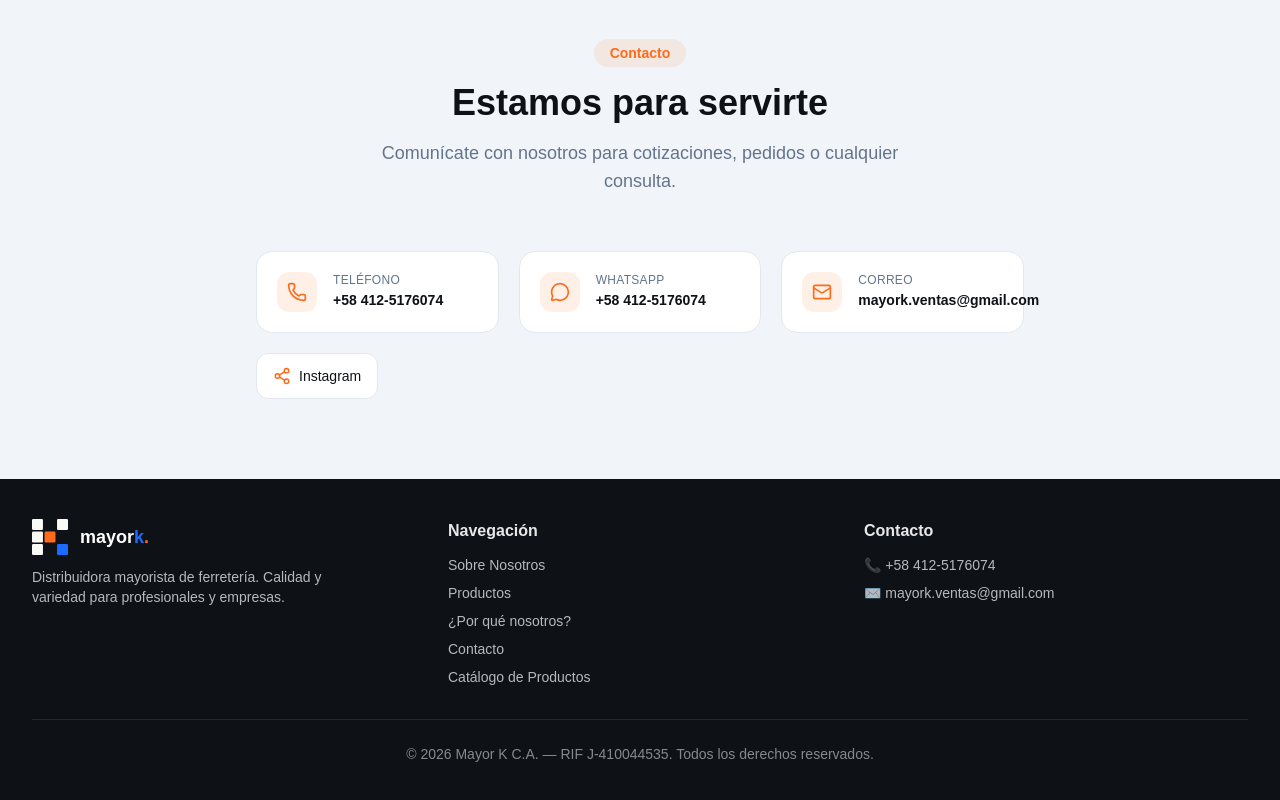
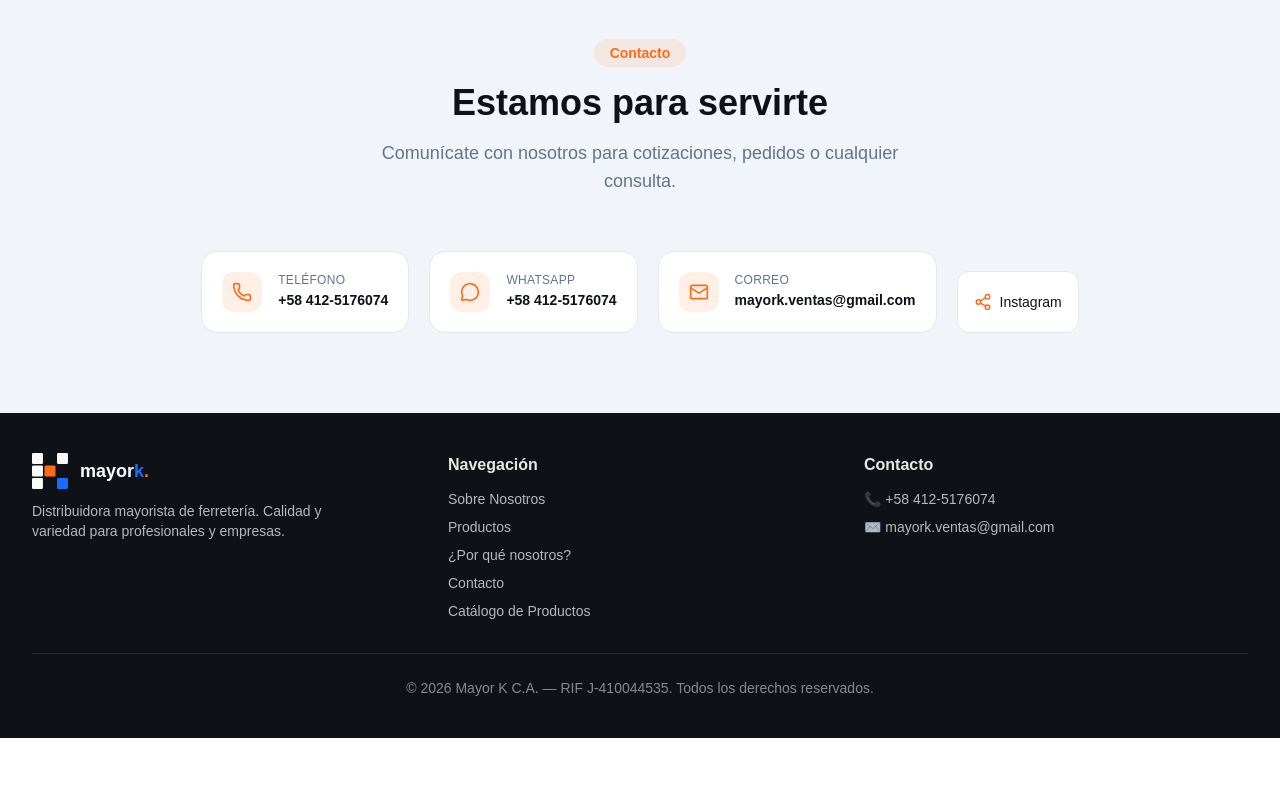
Before and after one commit to maryontiveros/mayor-k-landing, a Next.js app: page / in a window 1280 px wide. Shown: the part 2940-3740 px from the top of the page. After the commit the page ends 3678 px from the top, so only its background shows below. Built offline with nearby package versions, Linux system fonts and the light colour scheme; no server answers.

Commit message:
Cambiar grid a flex en tarjetas de contacto para que cada una se ajuste a su contenido
Co-Authored-By: Claude Sonnet 4.6 <noreply@anthropic.com>

```diff
--- a/src/components/sections/ContactSection.tsx
+++ b/src/components/sections/ContactSection.tsx
@@ -37,10 +37,10 @@ export function ContactSection() {
           </p>
         </div>
 
-        <div className="max-w-3xl mx-auto">
-          <div className="grid grid-cols-1 sm:grid-cols-3 gap-5">
+        <div className="flex flex-wrap justify-center gap-5">
+          <div className="flex flex-wrap justify-center gap-5">
             {contactItems.map((item) => (
-              <a key={item.label} href={item.href!} target="_blank" rel="noopener noreferrer">
+              <a key={item.label} href={item.href!} target="_blank" rel="noopener noreferrer" className="shrink-0">
                 <div className="flex items-start gap-4 p-5 rounded-2xl bg-[var(--card)] border border-[var(--border)] hover:border-[#FF6B1A]/40 transition-colors">
                   <div className="w-10 h-10 shrink-0 flex items-center justify-center rounded-xl bg-[#FF6B1A]/10">
                     <item.icon size={20} className="text-[#FF6B1A]" />
```
